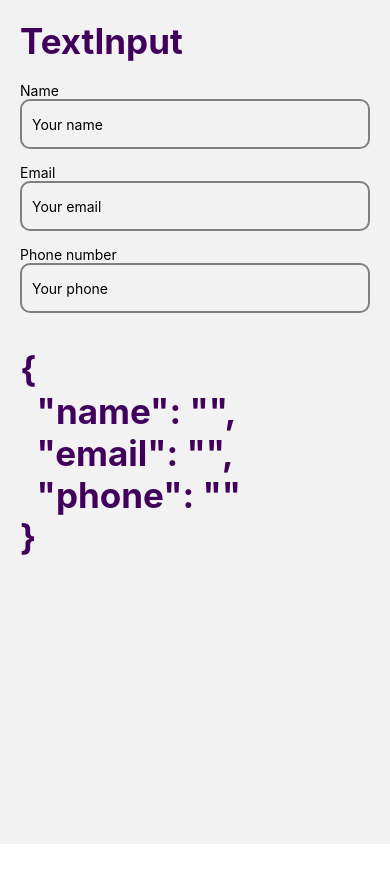
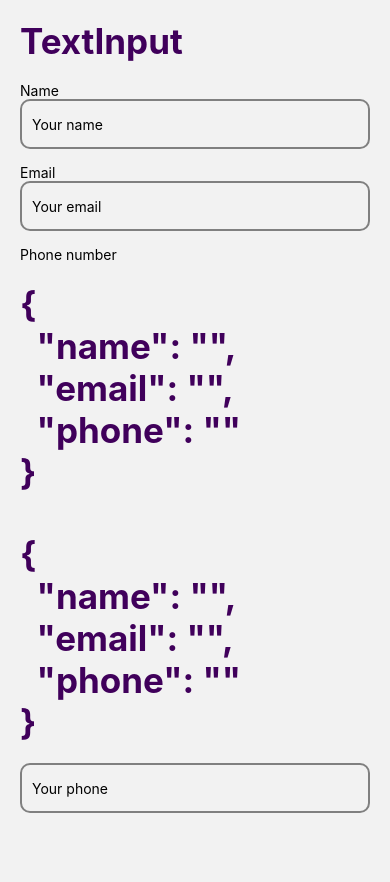
Before and after one commit to juliflorezg/React-native-udemy-12, a React Native app: screen /TextInputScreen in a window 390 px wide. Shown: the top 882 px of the page. Before the commit the page ends 844 px from the top, so only its background shows below. Built offline with nearby package versions, Linux system fonts and the light colour scheme.

Commit message:
add KeyBoardAvoidingView

```diff
--- a/src/screens/TextInputScreen.tsx
+++ b/src/screens/TextInputScreen.tsx
@@ -1,5 +1,15 @@
 import React, {useState} from 'react';
-import {StyleSheet, Text, TextInput, View} from 'react-native';
+import {
+  Keyboard,
+  KeyboardAvoidingView,
+  Platform,
+  ScrollView,
+  StyleSheet,
+  Text,
+  TextInput,
+  TouchableWithoutFeedback,
+  View,
+} from 'react-native';
 import {HeaderTitle} from '../components/HeaderTitle';
 import {styles} from '../theme/appTheme';
 export const TextInputScreen = () => {
@@ -23,6 +33,14 @@ export const TextInputScreen = () => {
   console.log(setForm);
 
   return (
+    <KeyboardAvoidingView
+      behavior={Platform.OS === 'android' ? 'height' : 'padding'}
+      style={textStyle.container}>
+      <ScrollView>
+        {
+          //* This touchable without feedback component allows us to close the keyboard whenever we press on the screen
+        }
+        <TouchableWithoutFeedback onPress={Keyboard.dismiss}>
           <View style={styles.globalMargin}>
             <HeaderTitle title="TextInput" />
             <View>
@@ -49,18 +67,26 @@ export const TextInputScreen = () => {
             <View>
               <Text>Phone number</Text>
             </View>
+            <HeaderTitle title={JSON.stringify(form, null, 2)} />
+            <HeaderTitle title={JSON.stringify(form, null, 2)} />
             <TextInput
               style={textStyle.input}
               placeholder="Your phone"
               keyboardType="phone-pad"
               onChangeText={value => onChange('phone', value)}
             />
-      <HeaderTitle title={JSON.stringify(form, null, 2)} />
+            <View style={{height: 100}} />
           </View>
+        </TouchableWithoutFeedback>
+      </ScrollView>
+    </KeyboardAvoidingView>
   );
 };
 
 const textStyle = StyleSheet.create({
+  container: {
+    flex: 1,
+  },
   input: {
     borderWidth: 2,
     height: 50,
```
Lines whose indentation alone changed are shown as unchanged.
